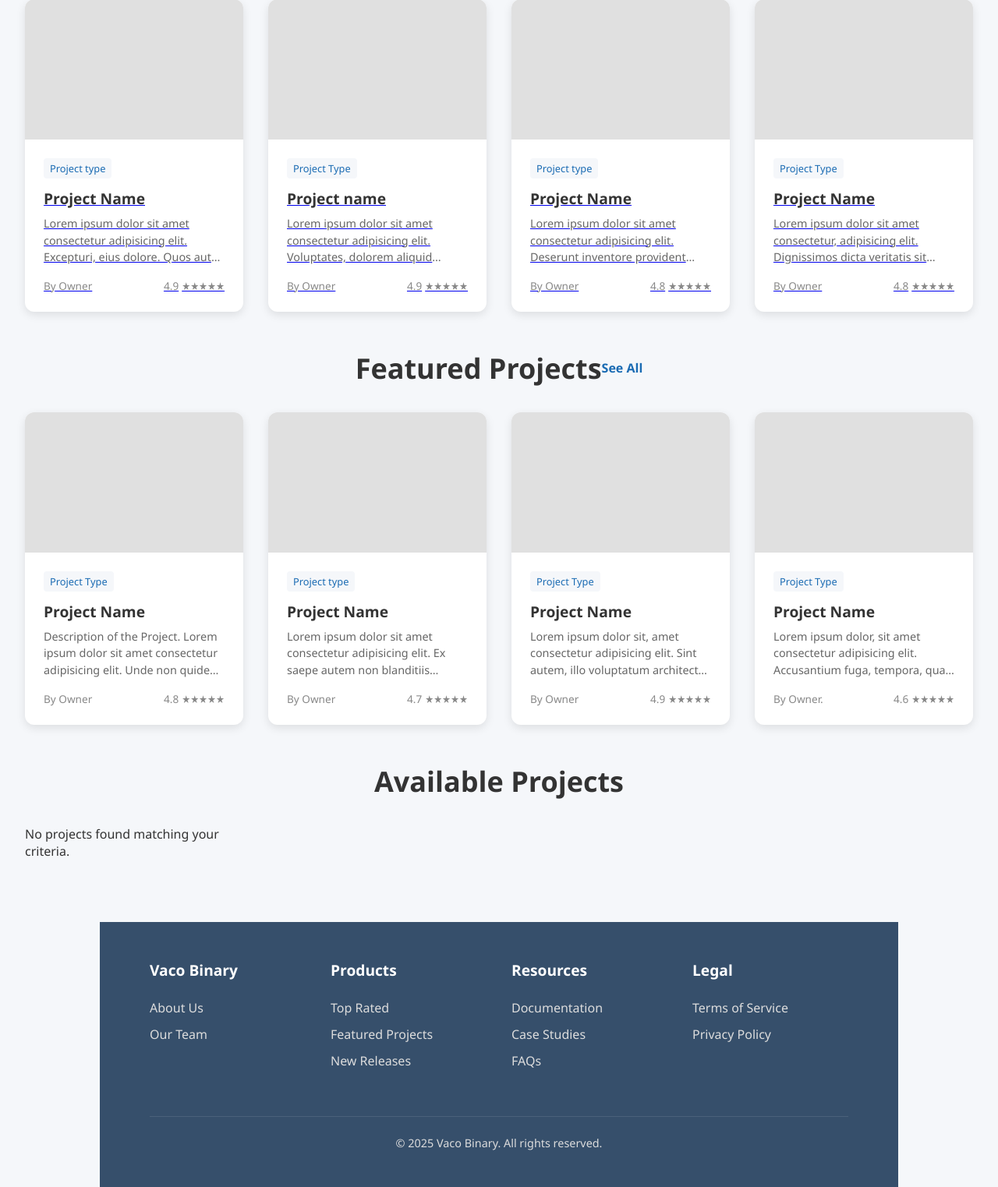
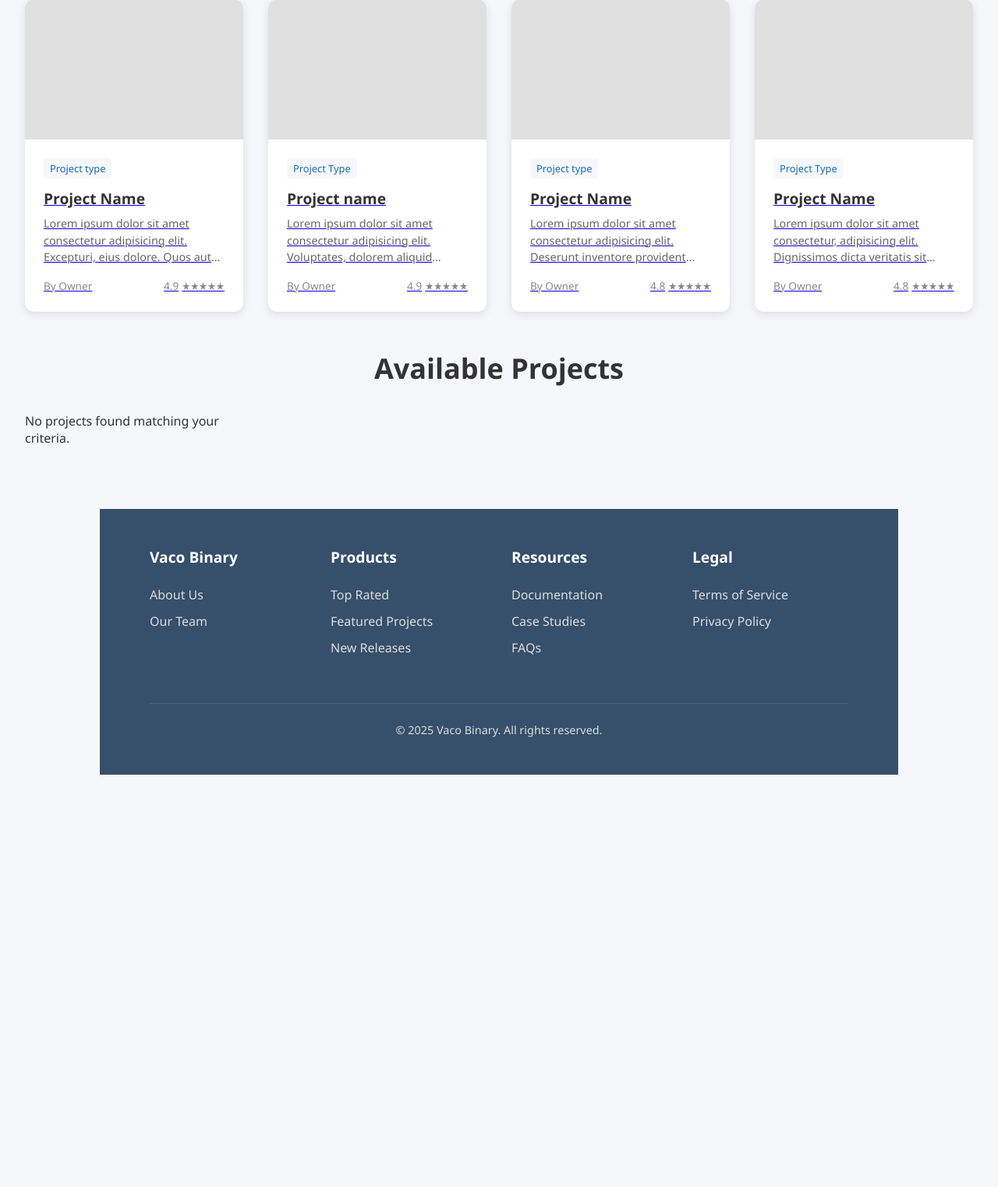
Before and after one commit to Rishab260/canonical-ui, a Django app: page / in a window 1280 px wide. Shown: the part 471-1994 px from the top of the page at 78% size. After the commit the page ends 1465 px from the top, so only its background shows below. Run offline with Django 5.2, Linux system fonts and the light colour scheme; data that the repository does not hold is empty.

Commit message:
Removed featured project

```diff
--- a/canonicalwebui/core/templates/core/landing_page.html
+++ b/canonicalwebui/core/templates/core/landing_page.html
@@ -137,76 +137,6 @@
         </a>
 
     </div>
-    <div class="section-title">
-        <h2>Featured Projects</h2>
-        <a href="#">See All</a>
-    </div>
-
-    <div class="projects-grid">
-        <div class="project-card">
-            <div class="project-image"></div>
-            <div class="project-info">
-                <span class="project-category">Project Type</span>
-                <h3 class="project-title">Project Name</h3>
-                <p class="project-description">Description of the Project. Lorem ipsum dolor sit amet consectetur adipisicing elit. Unde non quidem dolorem quis aspernatur natus sapiente accusantium, placeat commodi dolorum impedit esse fuga ipsum officiis provident minus, officia, veniam laudantium!</p>
-                <div class="project-meta">
-                    <span>By Owner</span>
-                    <div class="project-rating">
-                        <span>4.8</span>
-                        <span>★★★★★</span>
-                    </div>
-                </div>
-            </div>
-        </div>
-
-        <div class="project-card">
-            <div class="project-image"></div>
-            <div class="project-info">
-                <span class="project-category">Project type</span>
-                <h3 class="project-title">Project Name</h3>
-                <p class="project-description">Lorem ipsum dolor sit amet consectetur adipisicing elit. Ex saepe autem non blanditiis veritatis ullam debitis dolor rerum quod mollitia excepturi laboriosam et commodi quas qui dolorem, illo modi tempora.</p>
-                <div class="project-meta">
-                    <span>By Owner</span>
-                    <div class="project-rating">
-                        <span>4.7</span>
-                        <span>★★★★★</span>
-                    </div>
-                </div>
-            </div>
-        </div>
-
-        <div class="project-card">
-            <div class="project-image"></div>
-            <div class="project-info">
-                <span class="project-category">Project Type</span>
-                <h3 class="project-title">Project Name</h3>
-                <p class="project-description">Lorem ipsum dolor sit, amet consectetur adipisicing elit. Sint autem, illo voluptatum architecto consectetur dolorum aspernatur dignissimos facilis explicabo sunt modi pariatur eaque dicta illum hic officiis, nam minima beatae.</p>
-                <div class="project-meta">
-                    <span>By Owner</span>
-                    <div class="project-rating">
-                        <span>4.9</span>
-                        <span>★★★★★</span>
-                    </div>
-                </div>
-            </div>
-        </div>
-
-        <div class="project-card">
-            <div class="project-image"></div>
-            <div class="project-info">
-                <span class="project-category">Project Type</span>
-                <h3 class="project-title">Project Name</h3>
-                <p class="project-description">Lorem ipsum dolor, sit amet consectetur adipisicing elit. Accusantium fuga, tempora, quas deleniti dolorem nihil voluptate laudantium tempore recusandae debitis omnis, accusamus ducimus veniam eos earum ipsam. Tempore, reiciendis veritatis.</p>
-                <div class="project-meta">
-                    <span>By Owner.</span>
-                    <div class="project-rating">
-                        <span>4.6</span>
-                        <span>★★★★★</span>
-                    </div>
-                </div>
-            </div>
-        </div>
-    </div>
 
     <div class="section-title">
         <h2>Available Projects</h2>
```
